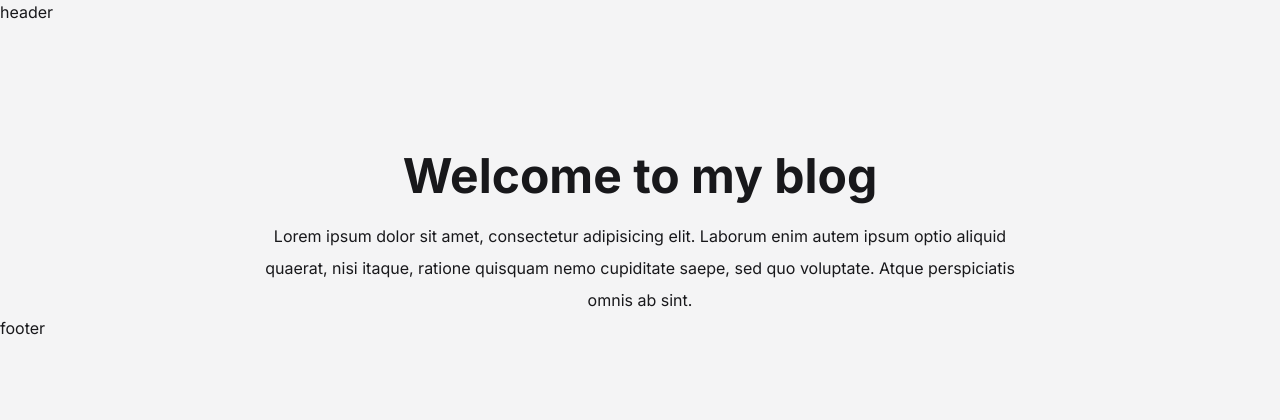
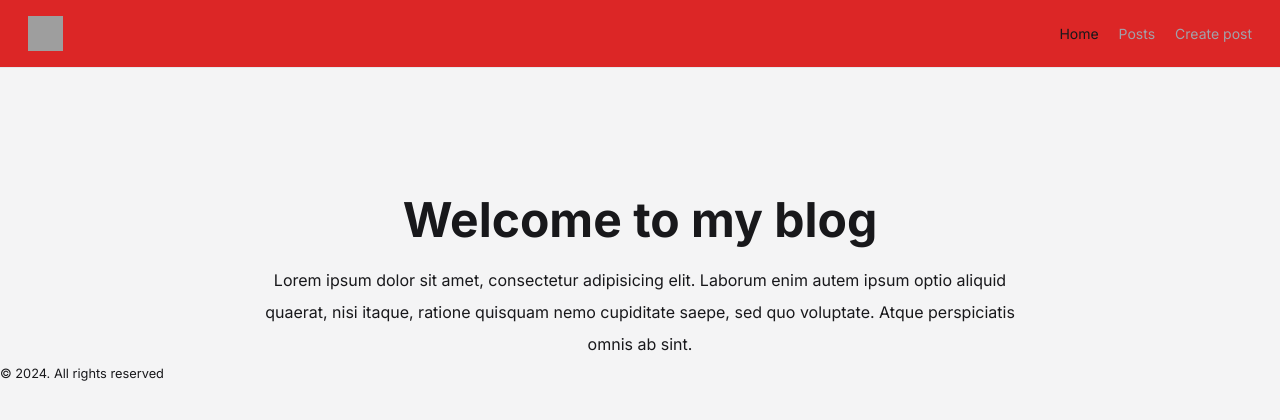
Before and after one commit to Tirthankar03/next-base, a Next.js app: page / in a window 1280 px wide. Shown: the top 420 px of the page. Built offline with nearby package versions, Linux system fonts and the light colour scheme; grey boxes are pictures that could not be loaded.

Commit message:
header implemented

```diff
--- a/next.config.mjs
+++ b/next.config.mjs
@@ -1,4 +1,13 @@
 /** @type {import('next').NextConfig} */
-const nextConfig = {};
+const nextConfig = {
+    images: {
+      remotePatterns: [
+        {
+          protocol: "https",
+          hostname: "bytegrad.com",
+        },
+      ],
+    },
+  };
 
-export default nextConfig;
+  export default nextConfig;
--- a/src/app/layout.tsx
+++ b/src/app/layout.tsx
@@ -1,6 +1,8 @@
 import type { Metadata } from "next";
 import { Inter } from "next/font/google";
 import "./globals.css";
+import Header from "../components/Header";
+import Footer from "../components/Footer";
 
 const inter = Inter({ subsets: ["latin"] });
 
@@ -18,11 +20,11 @@ export default function RootLayout({
     <html lang="en">
       <body
         className={`${inter.className} bg-zinc-100 text-zinc-900 min-h-screen`}
-       >
-        <header>header</header>
+      >
+        <Header />
         {children}
-        <footer>footer</footer>
-        </body>
+        <Footer/>
+      </body>
     </html>
   );
 }
--- /dev/null
+++ b/src/components/Footer.tsx
@@ -0,0 +1,11 @@
+import React from 'react'
+
+function Footer() {
+  return (
+    <footer>
+      <small>&copy; 2024. All rights reserved</small>
+    </footer>
+  )
+}
+
+export default Footer
--- /dev/null
+++ b/src/components/Header.tsx
@@ -0,0 +1,55 @@
+"use client";
+
+import Image from "next/image";
+import Link from "next/link";
+import { usePathname } from "next/navigation";
+
+const navLinks = [
+  {
+    href: "/",
+    label: "Home",
+  },
+  {
+    href: "/posts",
+    label: "Posts",
+  },
+  {
+    href: "/create-post",
+    label: "Create post",
+  },
+];
+
+export default function Header() {
+  const pathname = usePathname();
+
+  return (
+    <header className="flex justify-between items-center py-4 px-7 border-b bg-red-600">
+      <Link href="/">
+        <Image
+          src="https://bytegrad.com/course-assets/youtube/example-logo.png"
+          alt="Logo"
+          className="w-[35px] h-[35px]"
+          width="35"
+          height="35"
+        />
+      </Link>
+
+      <nav>
+        <ul className="flex gap-x-5 text-[14px]  bg-red-600 ">
+          {navLinks.map((link) => (
+            <li key={link.href}>
+              <Link
+                className={`${
+                  pathname === link.href ? "text-zinc-900" : "text-zinc-400"
+                }`}
+                href={link.href}
+              >
+                {link.label}
+              </Link>
+            </li>
+          ))}
+        </ul>
+      </nav>
+    </header>
+  );
+}
```
